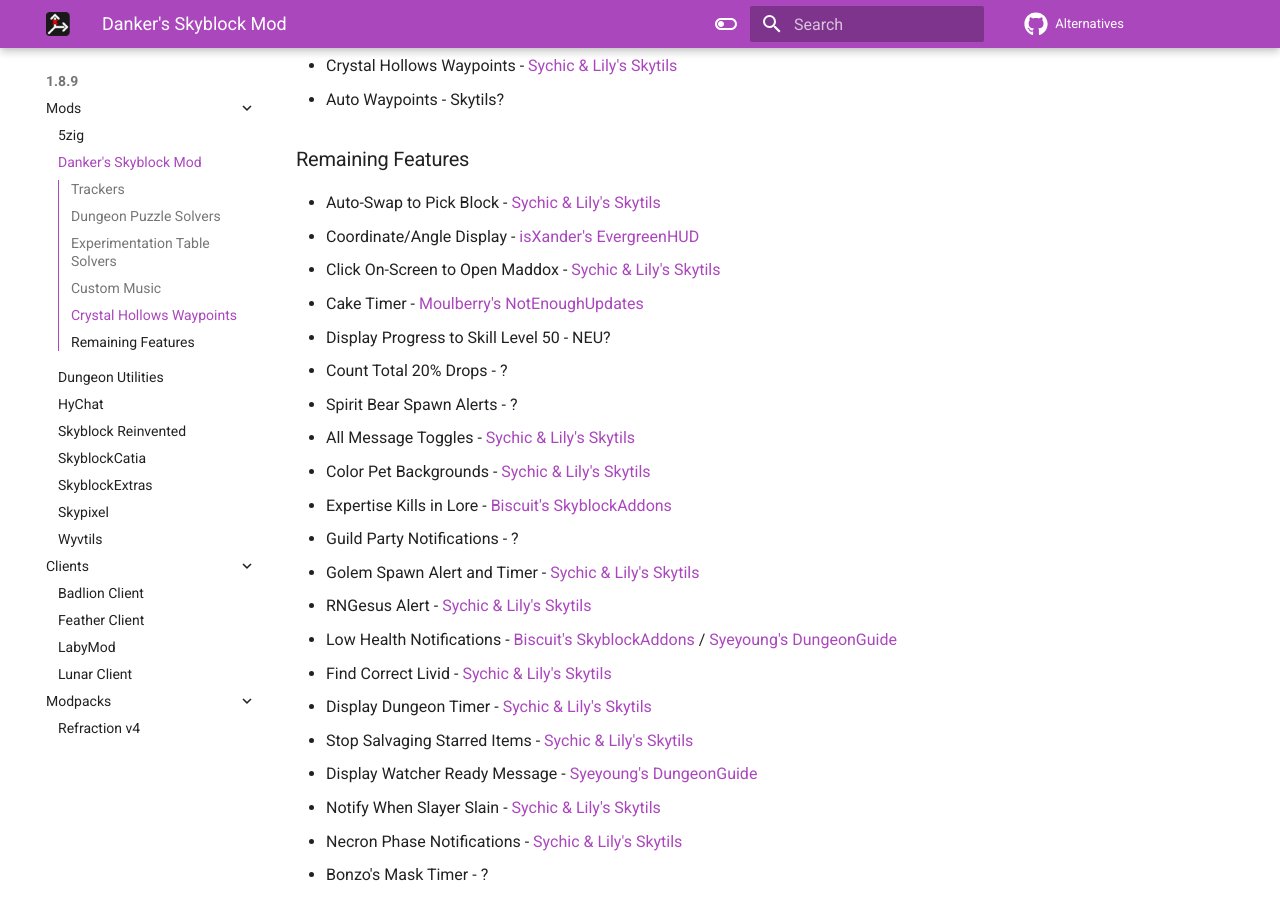
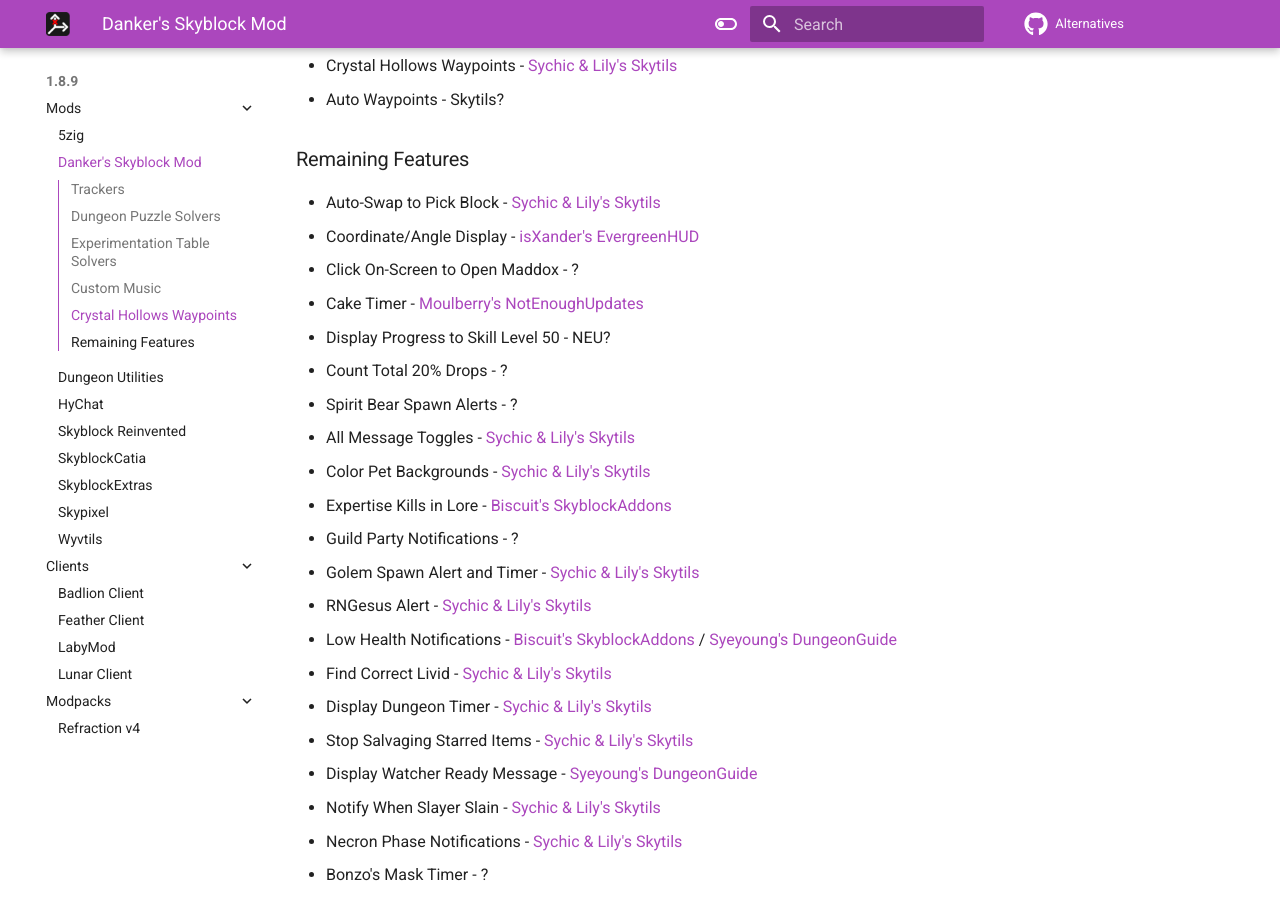
Before and after one commit to MicrocontrollersDev/Alternatives, an MkDocs documentation site: the page built from docs/1.8.9/dsm.md, in a window 1280 px wide and 900 px high, scrolled down 1062 px. Built offline with MkDocs 1.6.1 and Material for MkDocs 9.7.7, drawn with Linux system fonts in a browser that asks for light colours; comment, search, counter and statistics services are not loaded.

Commit message:
last time i promise

```diff
--- a/docs/1.8.9/dsm.md
+++ b/docs/1.8.9/dsm.md
@@ -41,7 +41,7 @@
 
 * Auto-Swap to Pick Block - [Sychic & Lily's Skytils](https://github.com/Skytils/SkytilsMod/releases/latest)
 * Coordinate/Angle Display - [isXander's EvergreenHUD](https://modrinth.com/mod/evergreenhud/versions)
-* Click On-Screen to Open Maddox - [Sychic & Lily's Skytils](https://github.com/Skytils/SkytilsMod/releases/latest)
+* Click On-Screen to Open Maddox - ?
 * Cake Timer - [Moulberry's NotEnoughUpdates](https://github.com/Moulberry/NotEnoughUpdates/releases/latest)
 * Display Progress to Skill Level 50 - NEU?
 * Count Total 20% Drops - ?
```
